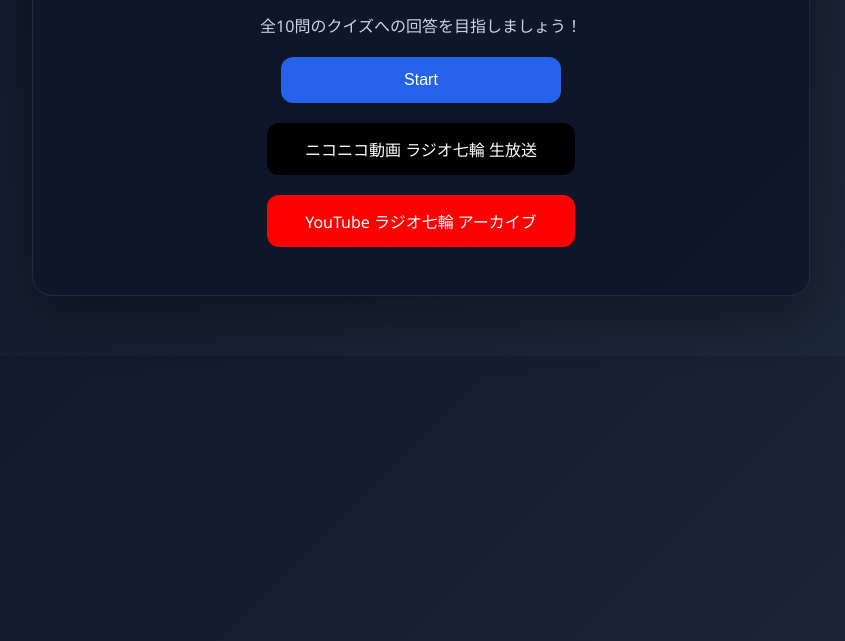
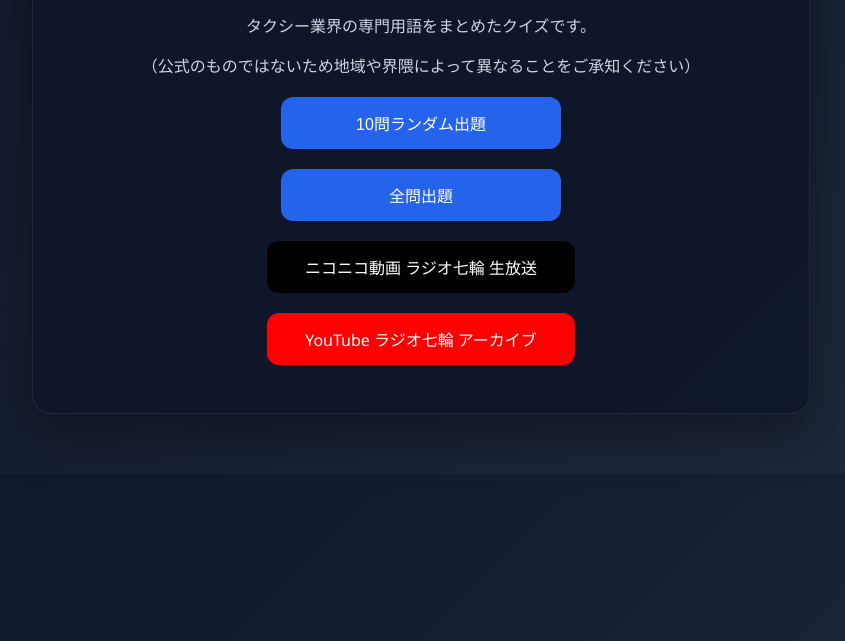
Before and after one commit to ashiharayusuke/taxi-quiz, a plain HTML site: page index.html in a window 1280 px wide. Shown: the part 159-800 px from the top of the page, without its empty margins (219-1064 px from the left). Drawn offline with Linux system fonts and the light colour scheme.

Commit message:
Update index.html

```diff
--- a/index.html
+++ b/index.html
@@ -12,8 +12,10 @@
     <!-- 開始画面 -->
     <div id="start-box">
       <h1>タクシー業界用語クイズ！</h1>
-      <p>全10問のクイズへの回答を目指しましょう！</p>
-      <button id="start-btn">Start</button>
+      <p>タクシー業界の専門用語をまとめたクイズです。</p>
+      <p>（公式のものではないため地域や界隈によって異なることをご承知ください）</p>
+      <button id="start-btn">10問ランダム出題</button>
+      <button id="start-btn">全問出題</button>
       <a href="https://live.nicovideo.jp/watch/user/55255188" target="_blank" class="link-nik">ニコニコ動画 ラジオ七輪 生放送</a>
       <a href="https://www.youtube.com/channel/UCNRG_yf91IfQPIvxgpjMjnQ" target="_blank" class="link-you">YouTube ラジオ七輪 アーカイブ</a>
    </div>
```
